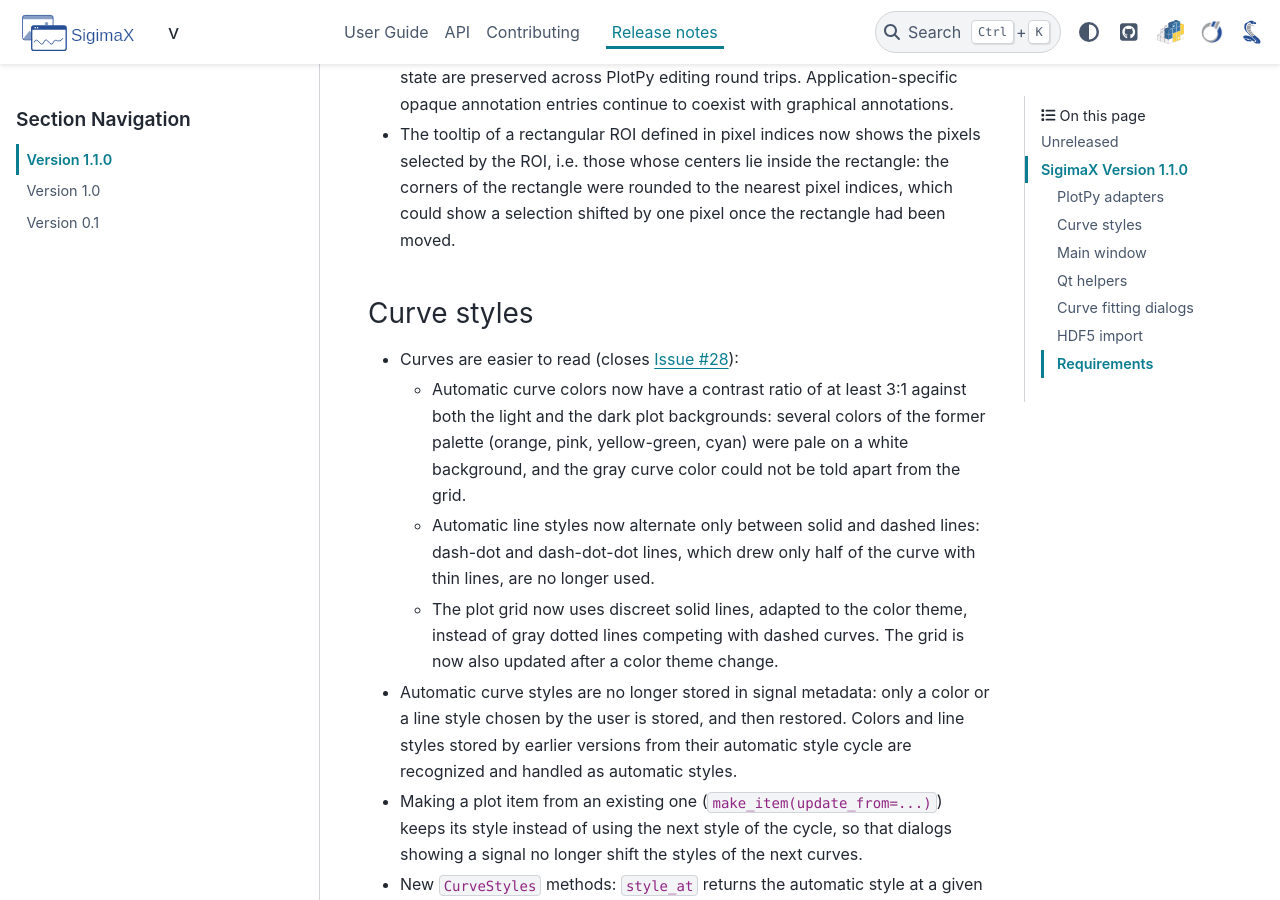
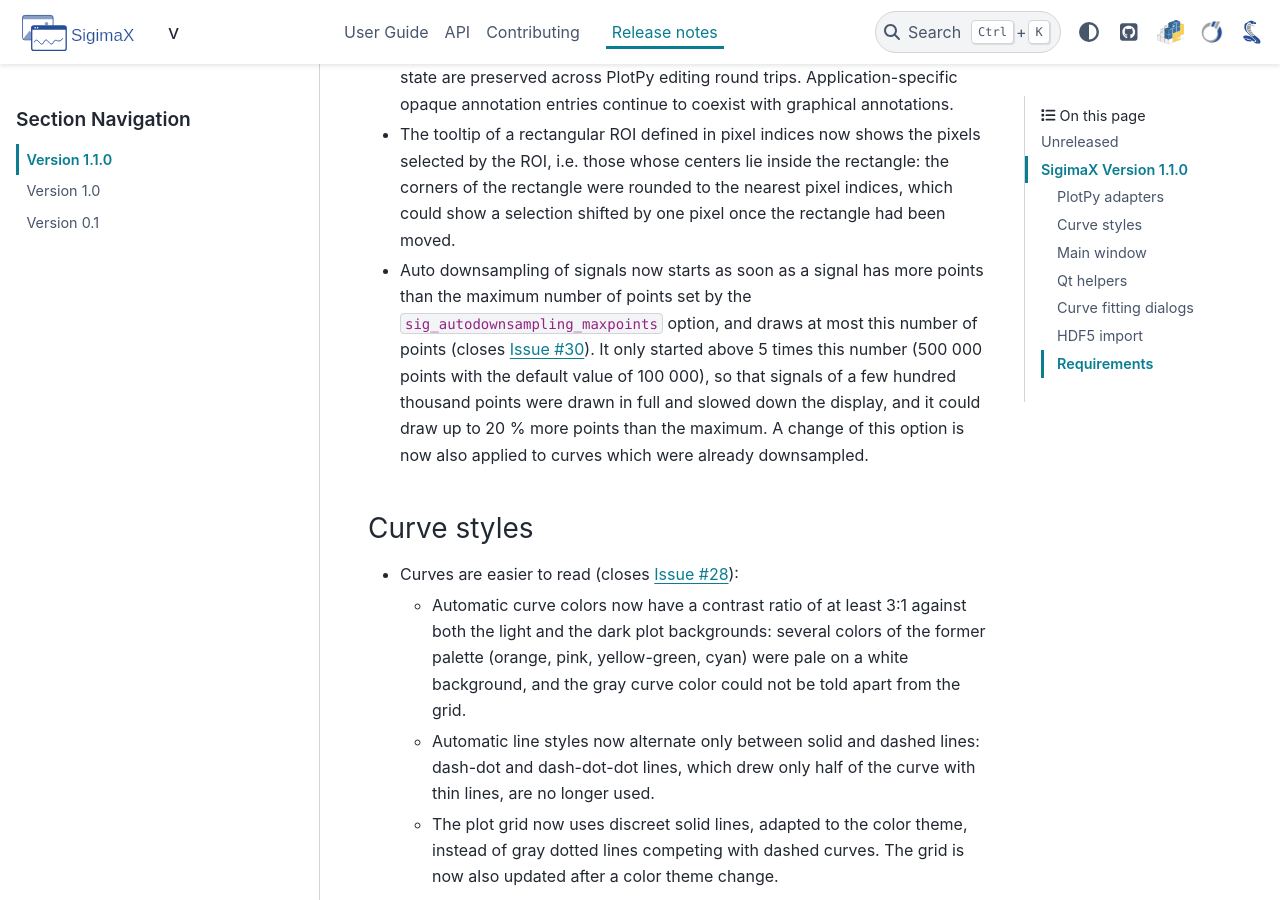
Before and after one commit to DataLab-Platform/SigimaX, a Sphinx documentation site: the page built from doc/release_notes/release_1.01.md, in a window 1280 px wide and 900 px high, scrolled down 698 px. Built offline with Sphinx 7.4.7 and the PyData theme 0.15.4, drawn with Linux system fonts in a browser that asks for light colours; pages that are not in the unit, such as notebooks, are missing from menus; the version number could not be read and is left out.

Commit message:
docs: auto downsampling threshold (release notes, translations)
Assisted-by: Claude Opus 5.5

```diff
--- a/doc/release_notes/release_1.01.md
+++ b/doc/release_notes/release_1.01.md
@@ -19,6 +19,7 @@
   state are preserved across PlotPy editing round trips. Application-specific
   opaque annotation entries continue to coexist with graphical annotations.
 * The tooltip of a rectangular ROI defined in pixel indices now shows the pixels selected by the ROI, i.e. those whose centers lie inside the rectangle: the corners of the rectangle were rounded to the nearest pixel indices, which could show a selection shifted by one pixel once the rectangle had been moved.
+* Auto downsampling of signals now starts as soon as a signal has more points than the maximum number of points set by the `sig_autodownsampling_maxpoints` option, and draws at most this number of points (closes [Issue #30](https://github.com/DataLab-Platform/SigimaX/issues/30)). It only started above 5 times this number (500 000 points with the default value of 100 000), so that signals of a few hundred thousand points were drawn in full and slowed down the display, and it could draw up to 20 % more points than the maximum. A change of this option is now also applied to curves which were already downsampled.
 
 ### Curve styles ###
 
```
Also changed, not shown: 1 other file.
